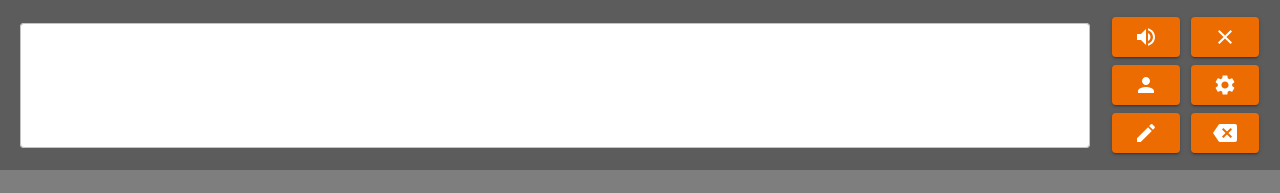
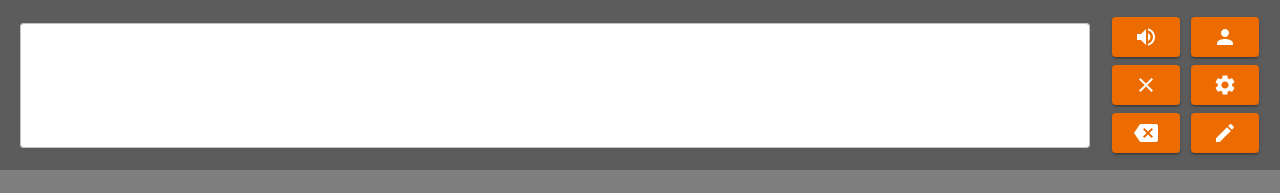
Before and after one commit to RodriSanchez1/cboard-phrase, a React (Vite) app: page / in a window 1280 px wide. Shown: the top 193 px of the page. Built offline with nearby package versions, Linux system fonts and the light colour scheme.

Commit message:
Chore: Define actions of command block

```diff
--- a/src/features/appHeader/CommandBlock/CommandBlock.jsx
+++ b/src/features/appHeader/CommandBlock/CommandBlock.jsx
@@ -8,25 +8,24 @@ import EditIcon from '@mui/icons-material/Edit';
 import BackspaceIcon from '@mui/icons-material/Backspace';
 import './CommandBlock.css';
 
-import { useDispatch } from 'react-redux';
+import { useDispatch, useSelector } from 'react-redux';
 import { speak } from '../../../features/speech/speechSlice';
+import {
+  selectText,
+  clear as clearOutput,
+  backSpace,
+} from '../../output/ouputSlice';
 
 export default function CommandBlock() {
   const dispatch = useDispatch();
+  const output = useSelector(selectText);
 
   const commandBlockItems = [
     {
       name: 'Speak',
       icon: <VolumeUpIcon />,
       onClick: () => {
-        dispatch(speak('Hola que tal'));
-      },
-    },
-    {
-      name: 'Clear',
-      icon: <ClearIcon />,
-      onClick: () => {
-        console.log('Clear');
+        dispatch(speak(output));
       },
     },
     {
@@ -37,6 +36,13 @@ export default function CommandBlock() {
       },
     },
     {
+      name: 'Clear',
+      icon: <ClearIcon />,
+      onClick: () => {
+        dispatch(clearOutput());
+      },
+    },
+    {
       name: 'Settings',
       icon: <SettingsIcon />,
       onClick: () => {
@@ -44,17 +50,17 @@ export default function CommandBlock() {
       },
     },
     {
+      name: 'Backspace',
+      icon: <BackspaceIcon />,
+      onClick: () => {
+        dispatch(backSpace());
+      },
+    },
+    {
       name: 'Edit',
       icon: <EditIcon />,
       onClick: () => {
         console.log('Edit');
-      },
-    },
-    {
-      name: 'Backspace',
-      icon: <BackspaceIcon />,
-      onClick: () => {
-        console.log('Backspace');
       },
     },
   ];
```
